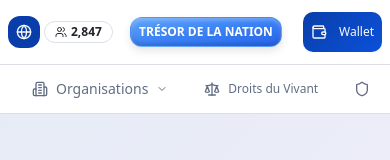
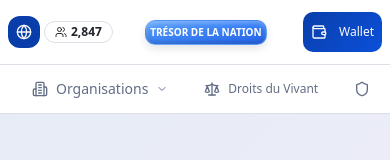
Before and after one commit to MelricdeLyon/united-humanity-dao, a React (Vite) app: page / in a window 390 px wide. Shown: the top 160 px of the page. Built offline with nearby package versions, Linux system fonts and the light colour scheme.

Commit message:
Fix responsive issues
The AI is investigating why previous responsive adjustments did not work as expected. It will re-examine the implementation of responsive design across various components, focusing on ensuring proper display and layout on mobile and tablet devices without horizontal scrolling.

```diff
--- a/src/components/Header.tsx
+++ b/src/components/Header.tsx
@@ -19,8 +19,8 @@ const Header = () => {
           </div>
           <Badge variant="outline" className="flex text-xs sm:text-sm">
             <Users className="mr-1 h-3 w-3" />
-            <span className="hidden xs:inline">2,847 Citoyens</span>
-            <span className="xs:hidden">2,847</span>
+            <span className="hidden sm:inline">2,847 Citoyens</span>
+            <span className="sm:hidden">2,847</span>
           </Badge>
         </div>
 
@@ -29,12 +29,10 @@ const Header = () => {
           {/* Trésor de la Nation - Centré et Responsive */}
           <button
             onClick={() => navigate('/tresor-nation')}
-            className="px-2 sm:px-4 md:px-6 lg:px-8 py-1.5 sm:py-2 md:py-3 rounded-lg sm:rounded-xl md:rounded-2xl bg-gradient-to-br from-blue-400 via-blue-500 to-blue-600 shadow-[inset_0_2px_4px_rgba(255,255,255,0.3),inset_0_-2px_4px_rgba(0,0,0,0.2),0_4px_8px_rgba(0,0,0,0.1)] border border-blue-300/30 hover:shadow-[inset_0_2px_4px_rgba(255,255,255,0.4),inset_0_-2px_4px_rgba(0,0,0,0.3),0_6px_12px_rgba(0,0,0,0.15)] transition-all duration-200 cursor-pointer max-w-full"
+            className="px-1 sm:px-2 md:px-4 lg:px-6 xl:px-8 py-1 sm:py-1.5 md:py-2 lg:py-3 rounded-md sm:rounded-lg md:rounded-xl lg:rounded-2xl bg-gradient-to-br from-blue-400 via-blue-500 to-blue-600 shadow-[inset_0_2px_4px_rgba(255,255,255,0.3),inset_0_-2px_4px_rgba(0,0,0,0.2),0_4px_8px_rgba(0,0,0,0.1)] border border-blue-300/30 hover:shadow-[inset_0_2px_4px_rgba(255,255,255,0.4),inset_0_-2px_4px_rgba(0,0,0,0.3),0_6px_12px_rgba(0,0,0,0.15)] transition-all duration-200 cursor-pointer max-w-full"
           >
-            <h2 className="text-xs sm:text-sm md:text-lg lg:text-xl font-bold text-white drop-shadow-sm whitespace-nowrap">
-              <span className="hidden md:inline">TRÉSOR DE LA NATION</span>
-              <span className="hidden sm:inline md:hidden">TRÉSOR NATION</span>
-              <span className="sm:hidden">TRÉSOR DE LA NATION</span>
+            <h2 className="text-[10px] sm:text-xs md:text-sm lg:text-lg xl:text-xl font-bold text-white drop-shadow-sm">
+              TRÉSOR DE LA NATION
             </h2>
           </button>
         </div>
```
